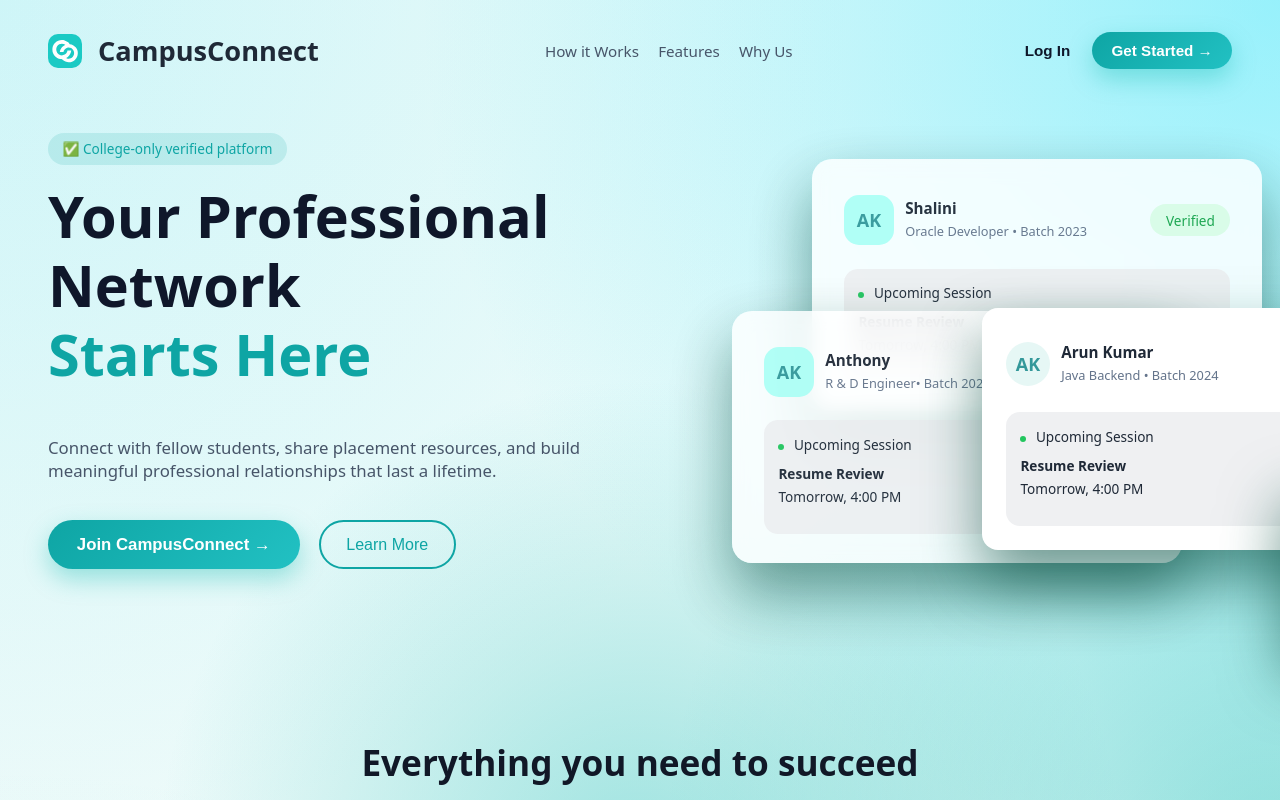
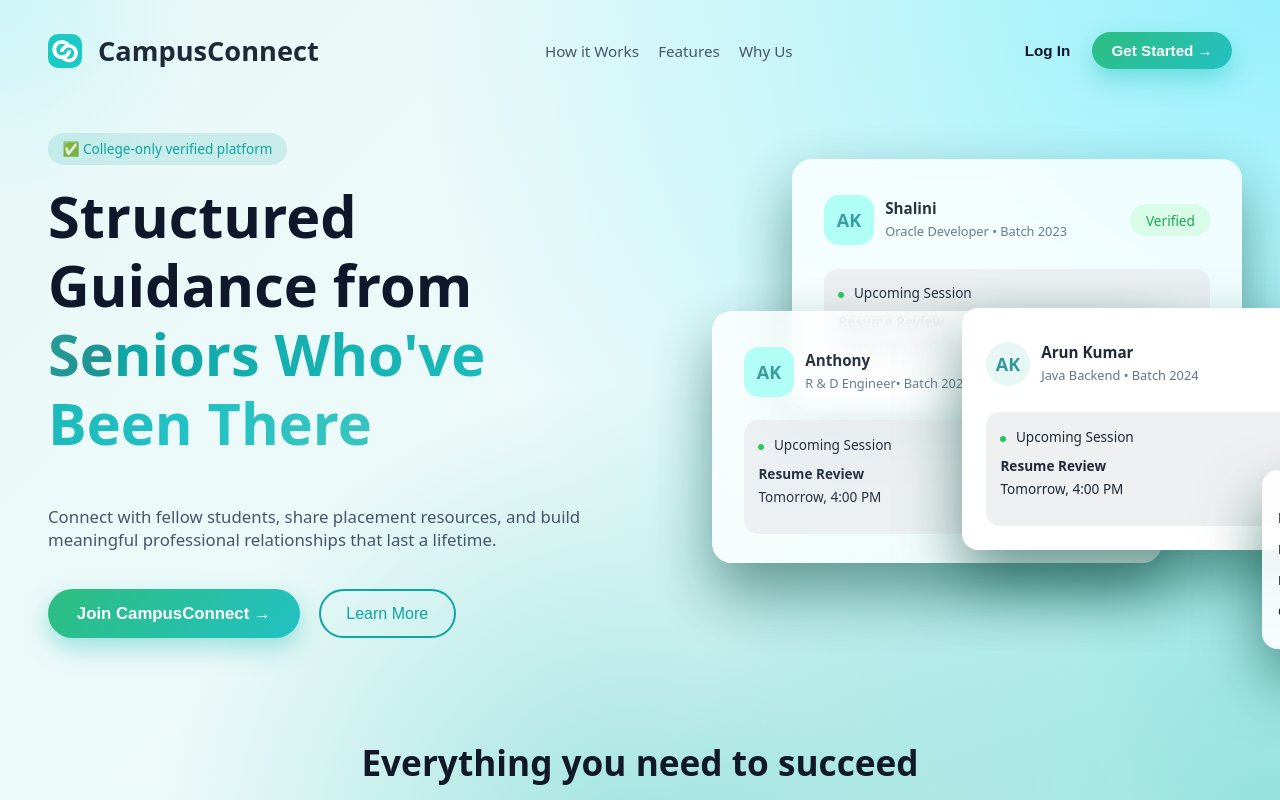
Before and after one commit to gayathri341/campus-connect, a React (Vite) app in the folder Frontend/: page / in a window 1280 px wide. Shown: the top 800 px of the page. Built offline with nearby package versions, Linux system fonts and the light colour scheme; no server answers.

Commit message:
landing page ui was updated in css code and right now the arun card slight pop was finished

```diff
--- a/Frontend/src/pages/Landing.jsx
+++ b/Frontend/src/pages/Landing.jsx
@@ -44,8 +44,8 @@ export default function Landing() {
         </span>
 
         <h1>
-          Your Professional Network <br />
-          <span>Starts Here</span>
+          Structured<br />  Guidance from <br />
+          <span>Seniors Who've <br /> Been There</span>
         </h1>
 
         <p className="subtitle">
@@ -109,6 +109,7 @@ export default function Landing() {
         </div>
 
        {/*Profile card */}
+       <div class="profile-float">
         <div className="profile-card">
           <div className="profile-header">
             <div className="avatar">AK</div>
@@ -124,6 +125,7 @@ export default function Landing() {
             <h5>Resume Review</h5>
             <p>Tomorrow, 4:00 PM</p>
           </div>
+        </div>
         </div>
 
 
@@ -177,6 +179,10 @@ export default function Landing() {
         </div>
       </section>
 
+
+
+
+
       {/* CTA Section */}
       <section className="cta-section">
         <h2>Ready to get started?</h2>
--- a/Frontend/src/styles/landing.css
+++ b/Frontend/src/styles/landing.css
@@ -11,7 +11,7 @@
       radial-gradient(
         circle at left top,
         rgba(32, 227, 253, 0.132),
-        transparent 40%
+        transparent 10%
       ),
       radial-gradient(
         circle at right top,
@@ -85,7 +85,7 @@
   }
 
   .primary-btn {
-    background: linear-gradient(135deg, #0ea5a4, #22c1c3);
+    background: linear-gradient(135deg, #2dbe7f, #22c1c3);
     color: rgb(255, 255, 255);
     border: none;
     padding: 0.6rem 1.2rem;
@@ -102,7 +102,7 @@
   }
 
   .primary-btn:hover {
-    opacity: 0.95;
+    opacity: 0.9;
   }
 
   /* Hero */
@@ -136,9 +136,28 @@
   }
 
   .hero h1 span {
-    color: #0ea5a4;
+    background: linear-gradient(
+      120deg,
+      #0ea5a4,
+      #22c1c3,
+      #5ccbba,
+      #1a8f8f
+    );
+    background-size: 200% auto;
+    -webkit-background-clip: text;
+    -webkit-text-fill-color: transparent;
+    animation: shine 6s linear infinite;
   }
 
+
+@keyframes shine {
+  0% {
+    background-position: 0% center;
+  }
+  100% {
+    background-position: 200% center;
+  }
+}
   .subtitle {
     margin-top: 1.2rem;
     font-size: 1.05rem;
@@ -323,19 +342,40 @@
   height:40rem;
 }
 /* ===== PRFOILE CARD  ===== */
+.profile-float {
+  --x: 70px;
+  --y: -265px;
+
+  position: relative;
+  z-index: 3;
+
+  /* ❌ animation removed */
+  transform: translate(var(--x), var(--y));
+}
+
 .profile-card {
-  background: rgba(255, 255, 255, 0.85);
-  backdrop-filter: blur(10px);
+  background: rgba(255, 255, 255, 0.9);
   border-radius: 20px;
   padding: 1.8rem 2rem;
-  box-shadow: 0 20px 40px rgba(234, 0, 0, 0.08);
-  min-width: 450px;      /* 🔥 ADD THIS */
+  min-width: 450px;
   max-width: 550px;
-  position: relative;     /* REQUIRED */
-  z-index: 3;
-  transform: translateY(-265px) translateX(70px);
 
+  backface-visibility: hidden;
+
+  /* smooth hover prep */
+  transition:
+    transform 0.25s ease,
+    box-shadow 0.25s ease;
 }
+
+/* ✨ Hover pop-up effect only */
+.profile-float:hover .profile-card {
+  transform: scale(1.03);
+  box-shadow:
+    0 18px 36px rgba(14, 165, 164, 0.25),
+    0 8px 16px rgba(0, 0, 0, 0.08);
+}
+
 
 .profile-header {
   display: flex;
@@ -423,13 +463,14 @@
   border-radius: 20px;
   padding: 1.8rem 2rem;
   box-shadow: 0 20px 40px rgba(234, 0, 0, 0.08);
-  min-width: 450px;      /* 🔥 ADD THIS */
+  min-width: 450px;
   max-width: 550px;
-  position: relative;     /* REQUIRED */
+  position: relative;
   z-index: 1;             /* 🔽 BACK */
   transform: translateY(90px) translateX(-100px);
   opacity: 0.95;
 }
+
 
 .profile-header1 {
   display: flex;
```
